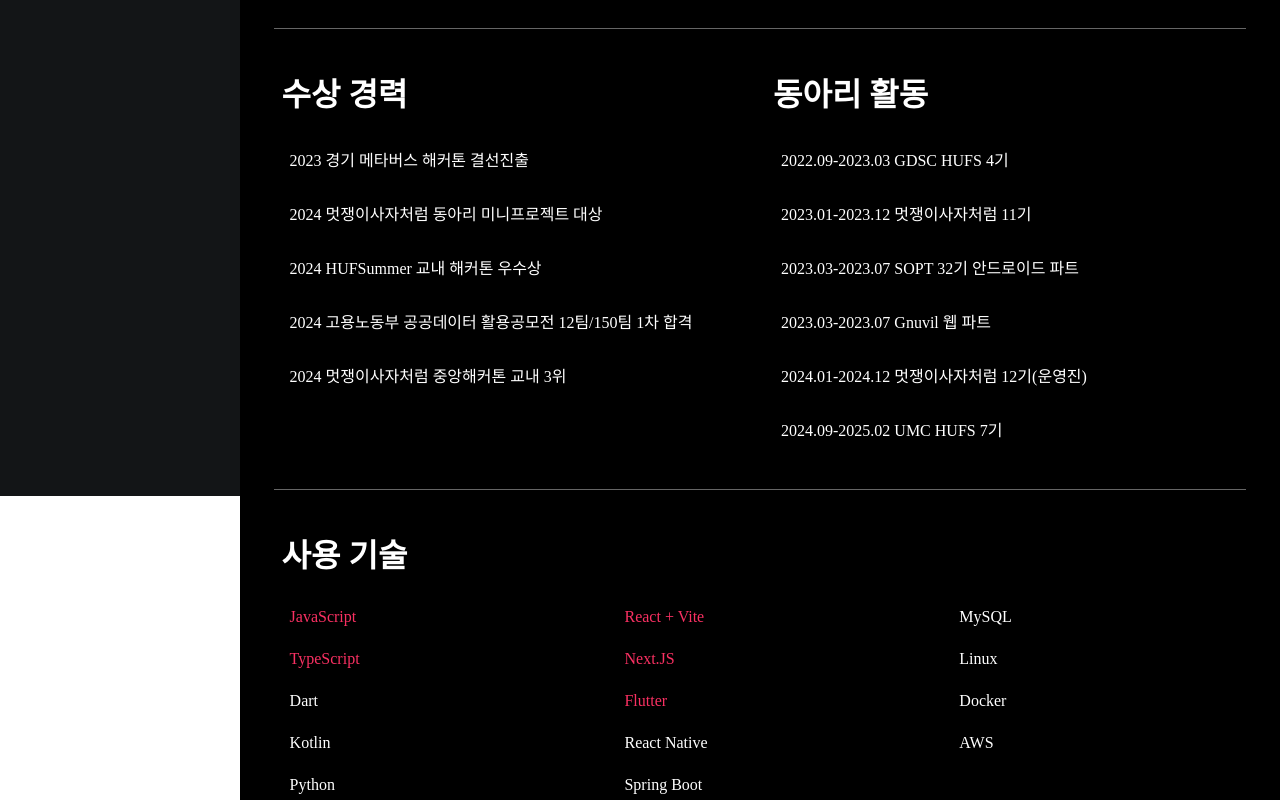
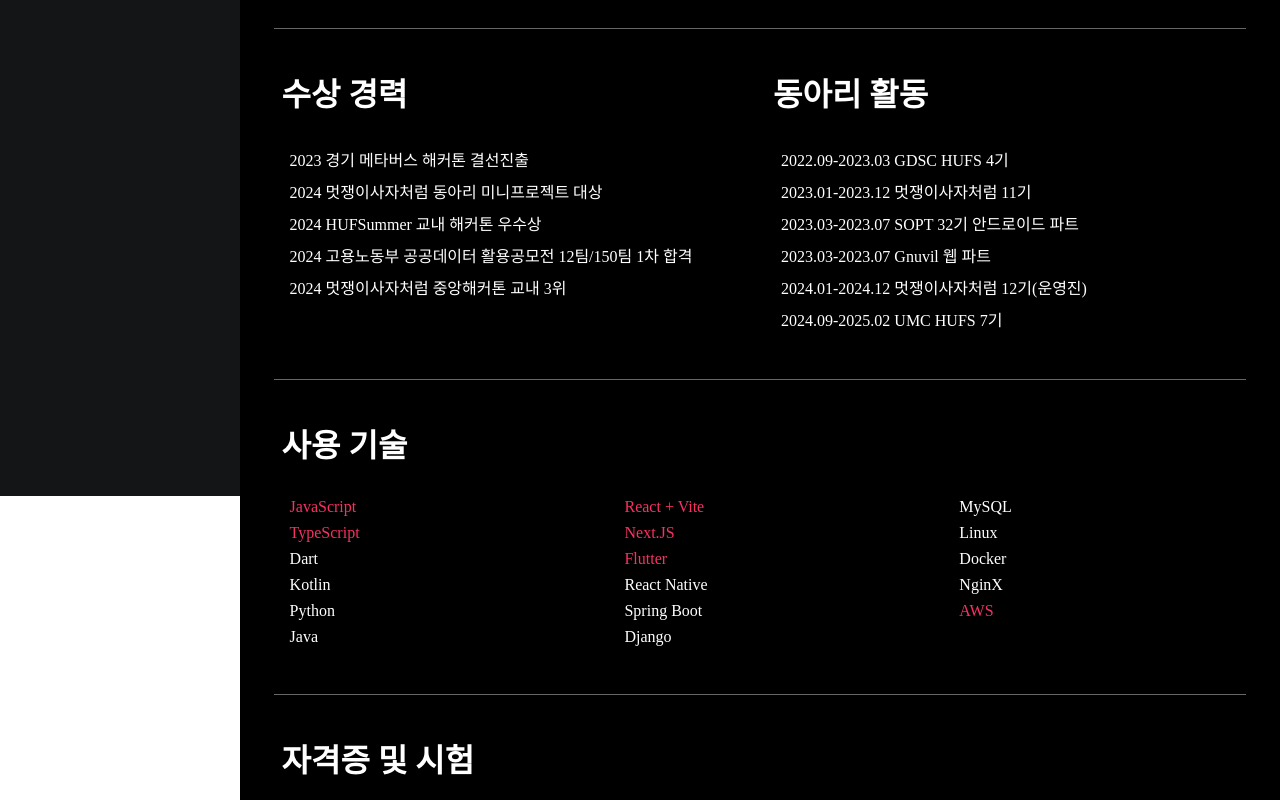
Before and after one commit to Bewheneverwhatiwant/Life_is_a_maze, a React (Vite) app: page / in a window 1280 px wide. Shown: the part 320-1120 px from the top of the page. Built offline with nearby package versions, Linux system fonts and the light colour scheme.

Commit message:
[ADD] eslint warning 수정

```diff
--- a/src/main.jsx
+++ b/src/main.jsx
@@ -6,8 +6,37 @@ import App from './App.jsx';
 const isMobileOrTablet = /Mobi|Android|iPhone|iPad|iPod|Tablet/i.test(navigator.userAgent);
 
 if (isMobileOrTablet) {
-  // 모바일 또는 태블릿일 경우 접근 차단
-  document.body.innerHTML = '<h1>모바일 및 태블릿 장치로는 이 페이지에 접속할 수 없습니다.</h1>';
+  // 모바일 또는 태블릿일 경우 접근 차단 및 스타일링 추가
+  document.body.innerHTML = `
+    <div style="
+      display: flex;
+      justify-content: center;
+      align-items: center;
+      height: 100vh;
+      background-color: #f0f0f0;
+      font-family: Arial, sans-serif;
+      text-align: center;
+    ">
+      <div style="
+        background-color: #ffcccb;
+        padding: 20px 40px;
+        border: 2px solid #ff6f61;
+        border-radius: 10px;
+        box-shadow: 0 4px 8px rgba(0, 0, 0, 0.1);
+      ">
+        <h2 style="
+          color: #ff6f61;
+          font-size: 24px;
+          margin: 0 0 10px 0;
+        ">모바일 및 태블릿으로는 접속할 수 없습니다.</h2>
+        <p style="
+          color: #333;
+          font-size: 16px;
+          margin: 0;
+        ">데스크톱에서 접속해 주세요.</p>
+      </div>
+    </div>
+  `;
 } else {
   // PC일 경우에만 React 앱을 렌더링
   ReactDOM.createRoot(document.getElementById('root')).render(
--- a/src/maincomponents/myAward.jsx
+++ b/src/maincomponents/myAward.jsx
@@ -13,7 +13,7 @@ const MyAward = () => {
                 수상 경력
             </CustomFont>
 
-            <CustomColumn $width='100%' $alignItems='flex-start' $justifyContent='center' gap='0.5rem'>
+            <CustomColumn $width='100%' $alignItems='flex-start' $justifyContent='center' $gap='0.5rem'>
                 <CustomFont $color='white' $font='1rem'>2023 경기 메타버스 해커톤 결선진출</CustomFont>
                 <CustomFont $color='white' $font='1rem'>2024 멋쟁이사자처럼 동아리 미니프로젝트 대상</CustomFont>
                 <CustomFont $color='white' $font='1rem'>2024 HUFSummer 교내 해커톤 우수상</CustomFont>
--- a/src/maincomponents/myClub.jsx
+++ b/src/maincomponents/myClub.jsx
@@ -13,7 +13,7 @@ const MyClub = () => {
                 동아리 활동
             </CustomFont>
 
-            <CustomColumn $width='100%' $alignItems='flex-start' $justifyContent='center' gap='0.5rem'>
+            <CustomColumn $width='100%' $alignItems='flex-start' $justifyContent='center' $gap='0.5rem'>
                 <CustomFont $color='white' $font='1rem'>2022.09-2023.03 GDSC HUFS 4기</CustomFont>
                 <CustomFont $color='white' $font='1rem'>2023.01-2023.12 멋쟁이사자처럼 11기</CustomFont>
                 <CustomFont $color='white' $font='1rem'>2023.03-2023.07 SOPT 32기 안드로이드 파트</CustomFont>
--- a/src/maincomponents/myLisence.jsx
+++ b/src/maincomponents/myLisence.jsx
@@ -14,7 +14,7 @@ const MyLisence = () => {
                 자격증 및 시험
             </CustomFont>
 
-            <CustomColumn $width='100%' $alignItems='flex-start'>
+            <CustomColumn $width='100%' $alignItems='flex-start' $gap='0.5rem'>
                 <CustomFont $color='white' $font='1rem'>TOEIC ???점</CustomFont>
                 <CustomFont $color='white' $font='1rem'>FLEX 독일어 ???점</CustomFont>
                 <CustomFont $color='white' $font='1rem'>TOPCIT ???점</CustomFont>
--- a/src/maincomponents/mySkill.jsx
+++ b/src/maincomponents/mySkill.jsx
@@ -15,7 +15,7 @@ const MySkill = () => {
             </CustomFont>
 
             <CustomRow $width='100%' $alignItems='flex-start' $justifyContent='space-between'>
-                <CustomColumn $width='30%' $gap='1.5rem' $alignItems='flex-start'>
+                <CustomColumn $width='30%' $gap='0.5rem' $alignItems='flex-start'>
                     <CustomFont $color='#F93062' $font='1rem'>JavaScript</CustomFont>
                     <CustomFont $color='#F93062' $font='1rem'>TypeScript</CustomFont>
                     <CustomFont $color='white' $font='1rem'>Dart</CustomFont>
@@ -24,7 +24,7 @@ const MySkill = () => {
                     <CustomFont $color='white' $font='1rem'>Java</CustomFont>
                 </CustomColumn>
 
-                <CustomColumn $width='30%' $gap='1.5rem' $alignItems='flex-start'>
+                <CustomColumn $width='30%' $gap='0.5rem' $alignItems='flex-start'>
                     <CustomFont $color='#F93062' $font='1rem'>React + Vite</CustomFont>
                     <CustomFont $color='#F93062' $font='1rem'>Next.JS</CustomFont>
                     <CustomFont $color='#F93062' $font='1rem'>Flutter</CustomFont>
@@ -33,11 +33,12 @@ const MySkill = () => {
                     <CustomFont $color='white' $font='1rem'>Django</CustomFont>
                 </CustomColumn>
 
-                <CustomColumn $width='30%' $gap='1.5rem' $alignItems='flex-start'>
+                <CustomColumn $width='30%' $gap='0.5rem' $alignItems='flex-start'>
                     <CustomFont $color='white' $font='1rem'>MySQL</CustomFont>
                     <CustomFont $color='white' $font='1rem'>Linux</CustomFont>
                     <CustomFont $color='white' $font='1rem'>Docker</CustomFont>
-                    <CustomFont $color='white' $font='1rem'>AWS</CustomFont>
+                    <CustomFont $color='white' $font='1rem'>NginX</CustomFont>
+                    <CustomFont $color='#F93062' $font='1rem'>AWS</CustomFont>
                 </CustomColumn>
             </CustomRow>
         </CustomColumn>
```
